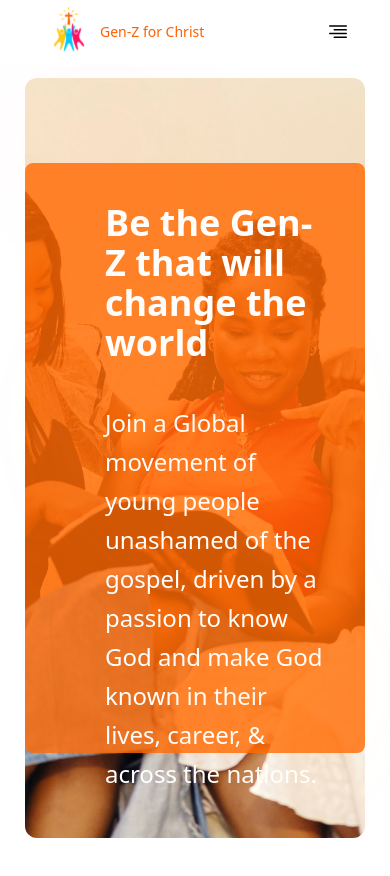
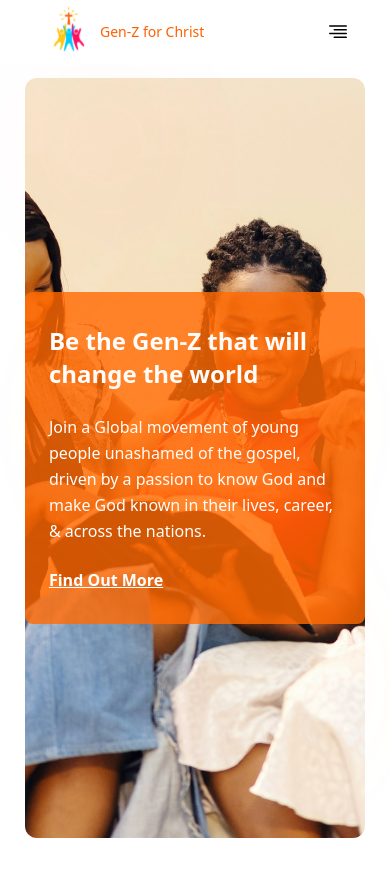
Before and after one commit to Guns-akimbo/Genz4Christ, a React (Vite) app: page / in a window 390 px wide. Shown: the top 876 px of the page. Built offline with nearby package versions, Linux system fonts and the light colour scheme.

Commit message:
overlay update 8

```diff
--- a/src/components/herosection.tsx
+++ b/src/components/herosection.tsx
@@ -5,20 +5,23 @@ const HeroSection = () => {
       <div className="w-[95%] h-[90vh] rounded-xl relative bg-[url('/genzhome2.jpg')] bg-cover bg-center flex items-center">
 
         {/* Orange Overlay with Text */}
-        <div className="bg-orange-500/80 text-white pl-20 pt-10 pb-10 pr-10 md:p-12 rounded-lg max-w-2xl h-[70vh]">
-          <h1 className="text-4xl  font-bold mb-10">
+        <div className="bg-orange-500/80 text-white px-6 py-8 md:pl-20 md:pt-12 md:pb-12 md:pr-12 rounded-lg max-w-full md:max-w-2xl h-auto md:h-[70vh]">
+          <h1 className="text-2xl sm:text-3xl md:text-4xl font-bold mb-6 md:mb-10 leading-snug">
             Be the Gen-Z that will change the world
           </h1>
-          <p className="text-2xl  leading-relaxed mb-10">
+
+          <p className="text-base sm:text-lg md:text-2xl leading-relaxed mb-6 md:mb-10">
             Join a Global movement of young people unashamed of the gospel, driven by a passion to know God and make God known in their lives, career, & across the nations.
           </p>
+
           <a
             href="#"
-            className="underline text-xl font-semibold hover:text-gray-200 transition"
+            className="underline text-base sm:text-lg md:text-xl font-semibold hover:text-gray-200 transition"
           >
             Find Out More
           </a>
         </div>
+
 
       </div>
     </div>
```
